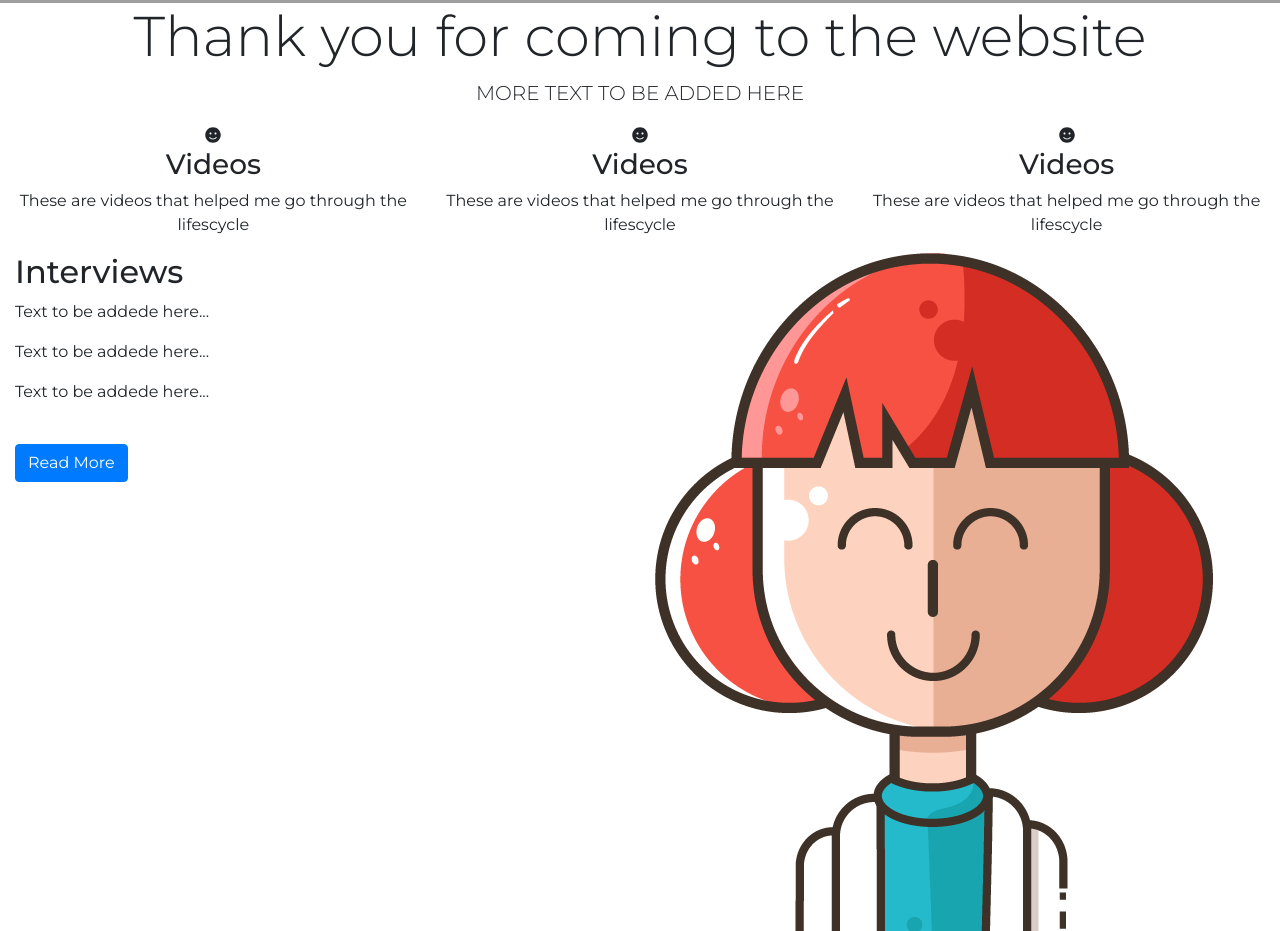
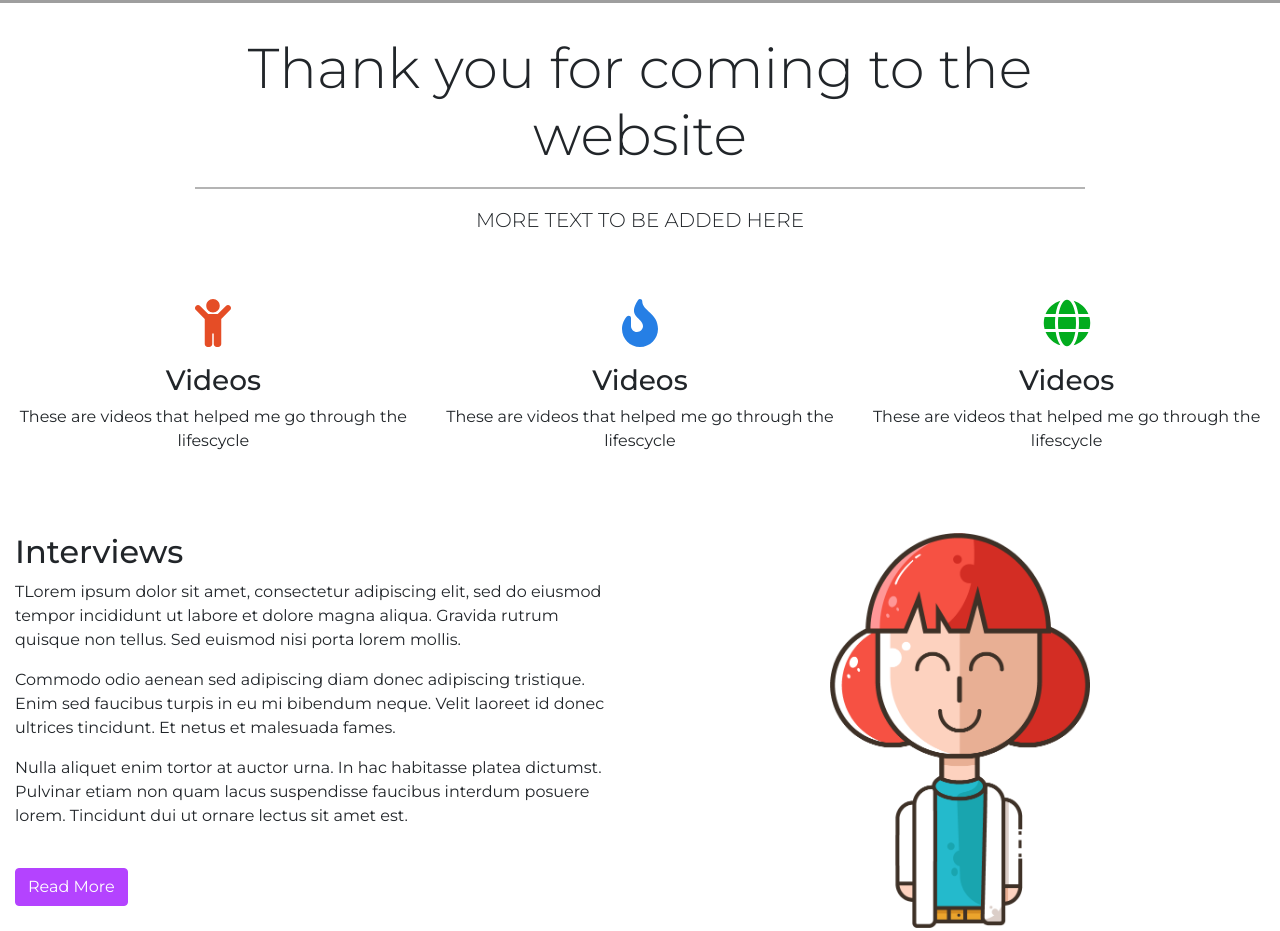
Before and after one commit to ZionX42/ucf-dev-milstone-project, a plain HTML site: page index.html in a window 1280 px wide. Shown: the part 1053-1984 px from the top of the page. Drawn offline with nearby package versions, Linux system fonts and the light colour scheme; grey boxes are pictures that could not be loaded.

Commit message:
Replaced fontawesome icons, fixed interviews image for different sizes, added line breaks in footer

```diff
--- a/assets/css/style.css
+++ b/assets/css/style.css
@@ -1,14 +1,20 @@
-/*-- Google Fonts --*/
+/*------------------------ Google Fonts --*/
 
 @import url('https://fonts.googleapis.com/css?family=Montserrat:300,400,500,700');
 
-/*---HTML & Body --*/
+
+/*-------------------------- General --*/
+.padding {
+    padding-bottom: 2rem;
+}
+
+/*--------------------------HTML & Body --*/
 html, body {
     width: 100%;
     height: 100%;
     font-family: "Montserrat", sans-serif}
 
-/*---Navigation --*/
+/*---------------------------Navigation --*/
 .navbar {
     padding: 0.8rem;
 }
@@ -19,13 +25,74 @@ html, body {
     font-size: 1.1em !important;
 }
 
-/*---Image Slider --*/
+/*----------------------- Image Slider --*/
 .carousel-inner img {
     width: 100%;
     height: 100%;
 }
+.carousel-caption {
+    position: absolute;
+    top: 50%;
+    transform: translateY(-70%);
+}
+.carousel-caption h1 {
+    text-shadow: 1px 1px 15px #000;
+}
+.carousel-caption h3 {
+    font-weight: 500;
+    padding-bottom: 30px;
+    text-shadow: 1px 1px 15px #000;
+}
+.btn-primary {
+    background-color: #b443ff;
+    border: 1px solid #b443ff;
+}
+.btn-primary:hover {
+    background-color: #570091;
+    border: 1px solid #570091;
+}
 
-/*---Media Queries (Sourced From w3newbie) --*/
+/*-------------------------- Welcome Section --*/
+.welcome {
+    width: 75%;
+    margin: 0 auto;
+    padding-top: 2rem;
+}
+
+.welcome hr {
+    border-top: 2px solid #b4b4b4;
+    width: 95%;
+    margin-top: .6rem;
+    margin-bottom: 1rem;
+}
+
+/*-------------------------- Support Section --*/
+/*-------------------------- Font Awesome Styling --*/
+.fa-child {
+    color: #e54d26;
+}
+
+.fa-fire {
+    color: #267fe5;
+}
+
+.fa-globe {
+    color: #02ac1e;
+}
+
+.fa-globe, .fa-fire, .fa-child {
+    font-size:3em;
+    margin: 1rem;
+}
+
+/*-------------------------- Interviews Section --*/
+.img-fluid {
+
+max-width: 100%;
+max-height: 100%;
+}
+
+/*-------------- Media Queries (Sourced From w3newbie) --*/
 @media (max-width: 992px) {
 
   }
@@ -35,12 +102,12 @@ html, body {
 @media (max-width: 576px) {
 
 
-/*--- Bootstrap Padding Fix (Sourced From w3newbie) --*/
+/*---- Bootstrap Padding Fix (Sourced From w3newbie) --*/
 [class*="col-"] {
     padding: 1rem;
 }
 
-/*
+/*--------------
 Extra small (xs) devices (portrait phones, less than 576px)
 No media query since this is the default in Bootstrap
 
@@ -55,4 +122,4 @@ Large (lg) devices (desktops, 992px and up)
 
 Extra (xl) large devices (large desktops, 1200px and up)
 @media (min-width: 1200px) { ... }
-*/
+--------------*/
--- a/index.html
+++ b/index.html
@@ -15,7 +15,6 @@
 	<script src="https://maxcdn.bootstrapcdn.com/bootstrap/4.4.1/js/bootstrap.min.js"></script>
 	<script src="https://use.fontawesome.com/releases/v5.0.8/js/all.js"></script>
 	<link href="assets/css/style.css" rel="stylesheet">
-
 </head>
 
 <body>
@@ -114,17 +113,17 @@
 			<div class="container-fluid padding">
 				<div class="row text-center padding">
 					<div class="col-xs-12 col-sm-6 col-md-4">
-						<i class="fas fa-smile"></i>
+						<i class="fas fa-child"></i>
 						<h3>Videos</h3>
 						<p>These are videos that helped me go through the lifescycle</p>
 					</div>
 					<div class="col-xs-12 col-sm-6 col-md-4">
-						<i class="fas fa-smile"></i>
+						<i class="fas fa-fire"></i>
 						<h3>Videos</h3>
 						<p>These are videos that helped me go through the lifescycle</p>
 					</div>
 					<div class="col-xs-12 col-sm-6 col-md-4">
-						<i class="fas fa-smile"></i>
+						<i class="fas fa-globe"></i>
 						<h3>Videos</h3>
 						<p>These are videos that helped me go through the lifescycle</p>
 					</div>
@@ -137,14 +136,20 @@
 				<div class="row padding">
 					<div class="col-lg-6">
 						<h2>Interviews</h2>
-						<p>Text to be addede here...</p>
-						<p>Text to be addede here...</p>
-						<p>Text to be addede here...</p>
+						<p>TLorem ipsum dolor sit amet, consectetur adipiscing elit, sed do eiusmod tempor incididunt ut
+							labore et dolore magna aliqua. Gravida rutrum quisque non tellus. Sed euismod nisi porta
+							lorem mollis. </p>
+						<p>Commodo odio aenean sed adipiscing diam donec adipiscing tristique. Enim sed faucibus turpis
+							in eu mi bibendum neque. Velit laoreet id donec ultrices tincidunt. Et netus et malesuada
+							fames.</p>
+						<p>Nulla aliquet enim tortor at auctor urna. In hac habitasse platea dictumst. Pulvinar etiam
+							non quam lacus suspendisse faucibus interdum posuere lorem. Tincidunt dui ut ornare lectus
+							sit amet est. </p>
 						<br>
 						<a href="#" class="btn btn-primary">Read More</a>
 					</div>
-					<div class="col-lg-6">
-						<img src="assets/images/interviews.png" alt="#" class="img-fluid">
+					<div class="col-lg-6 text-center">
+						<img src="assets/images/interviews.png" alt="#" class="img-fluid" width="260">
                 </div>
 					</div>
 				</div>
@@ -175,13 +180,17 @@
 							<div class="col-6">
 								<h3>Company</h3>
 								<a href="twitter.com/rickmichaeln">Team</a>
+                                <br>
 								<a href="twitter.com/rickmichaeln">Blog</a>
+                                <br>
 								<a href="twitter.com/rickmichaeln">Resources</a>
 							</div>
 							<div class="col-lg-6">
 								<h3>Company</h3>
 								<a href="twitter.com/rickmichaeln">Team</a>
+								<br>
 								<a href="twitter.com/rickmichaeln">Blog</a>
+                                <br>
 								<a href="twitter.com/rickmichaeln">Resources</a>
 							</div>
 							</div>
```
Lines whose indentation alone changed are shown as unchanged.
